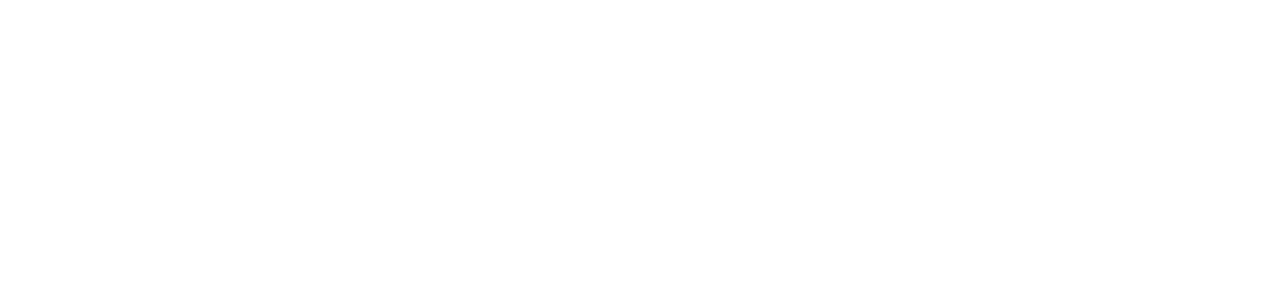
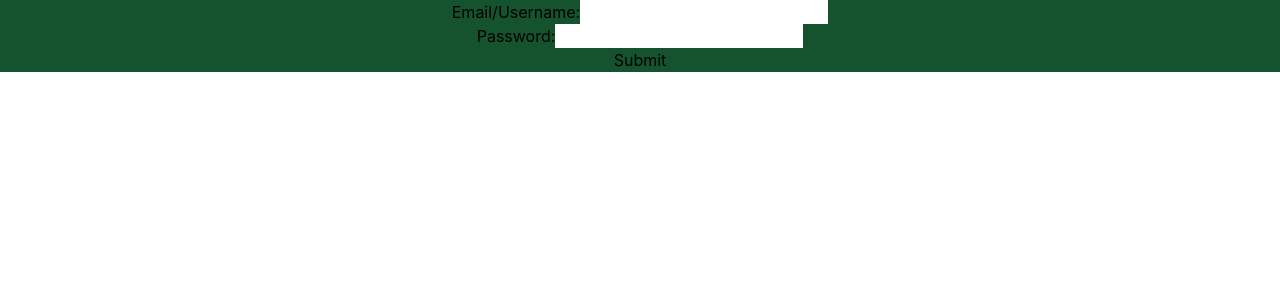
Before and after one commit to j-hashimo/nwHacks2023-Front-end, a React (Create React App) app: page /signupform in a window 1280 px wide. Before the commit this address had no page. Shown: the top 300 px of the page. Built offline with nearby package versions, Linux system fonts and the light colour scheme.

Commit message:
added basic signup form

```diff
--- a/src/App.js
+++ b/src/App.js
@@ -3,13 +3,14 @@
 import Home from "./pages/Home.js";
 import Events from "./pages/Events.js";
 import { Routes, Route, Link } from "react-router-dom";
-
+import SignUpForm from "./components/SignUpForm";
 function App() {
   return (
     <div className="App">
       <Routes>
         <Route path="/" element={<Home />} />
         <Route path="/events" element={<Events />} />
+        <Route path="/signupform" element={<SignUpForm />} />
       </Routes>
     </div>
   );
--- a/src/components/SignUp.js
+++ b/src/components/SignUp.js
@@ -1,4 +1,5 @@
 import React from "react";
+import { Link } from "react-router-dom";
 
 function SignUp() {
   return (
@@ -7,9 +8,11 @@
         <h1 className="font-semibold text-2xl mt-8 mb-2 pt-8">
           Ready to carpool? Click below to Sign Up!
         </h1>
-        <button className="mt-2 bg-green-700 text-white px-5 py-3 inline-block rounded-lg shadow-lg uppercase tracking-wider font-semibold text-sm sm:text-base hover:bg-green-600 hover:-translate-y-0.5 focus:outline-none focus:ring focus:ring-offset-2 focus:ring-green-700 focus:ring-opacity-50 active:bg-green-800 transform transition">
-          Sign Up
-        </button>
+        <Link to="/signupform">
+          <button className="mt-2 bg-green-700 text-white px-5 py-3 inline-block rounded-lg shadow-lg uppercase tracking-wider font-semibold text-sm sm:text-base hover:bg-green-600 hover:-translate-y-0.5 focus:outline-none focus:ring focus:ring-offset-2 focus:ring-green-700 focus:ring-opacity-50 active:bg-green-800 transform transition">
+            Sign Up
+          </button>
+        </Link>
       </div>
     </div>
   );
--- /dev/null
+++ b/src/components/SignUpForm.js
@@ -0,0 +1,38 @@
+import React, { useState } from "react";
+
+function SignUpForm() {
+  const [username, setUsername] = useState("");
+  const [password, setPassword] = useState("");
+
+  const handleSubmit = (event) => {
+    event.preventDefault();
+    console.log("Username: ", username);
+    console.log("Password: ", password);
+  };
+
+  return (
+    <form className="bg-green-900" onSubmit={handleSubmit}>
+      <label>
+        Email/Username:
+        <input
+          type="text"
+          value={username}
+          onChange={(event) => setUsername(event.target.value)}
+        />
+      </label>
+      <br />
+      <label>
+        Password:
+        <input
+          type="password"
+          value={password}
+          onChange={(event) => setPassword(event.target.value)}
+        />
+      </label>
+      <br />
+      <button type="submit">Submit</button>
+    </form>
+  );
+}
+
+export default SignUpForm;
--- a/src/components/navbar.js
+++ b/src/components/navbar.js
@@ -22,7 +22,9 @@
       </ul>
       <div className="hidden md:flex justify-center text-center">
         <h1 className="px-4 cursor-pointer">Log In</h1>
-        <h1 className="px-4 cursor-pointer">Sign Up</h1>
+        <Link to="/signupform">
+          <h1 className="px-4 cursor-pointer">Sign Up</h1>
+        </Link>
       </div>
 
       <div onClick={handleNavBar} className="block md:hidden">
@@ -45,7 +47,9 @@
           </Link>
           <li className="px-4 py-4 cursor-pointer border-b">Find Rides</li>
           <li className="px-4 py-4 cursor-pointer border-b">Log In</li>
-          <li className="px-4 py-4 cursor-pointer border-b">Sign Up</li>
+          <Link to="/signupform">
+            <li className="px-4 py-4 cursor-pointer border-b">Sign Up</li>
+          </Link>
         </ul>
       </div>
     </div>
```
Also changed, not shown: 2 other files (tests, documents, lock files or other folders).
